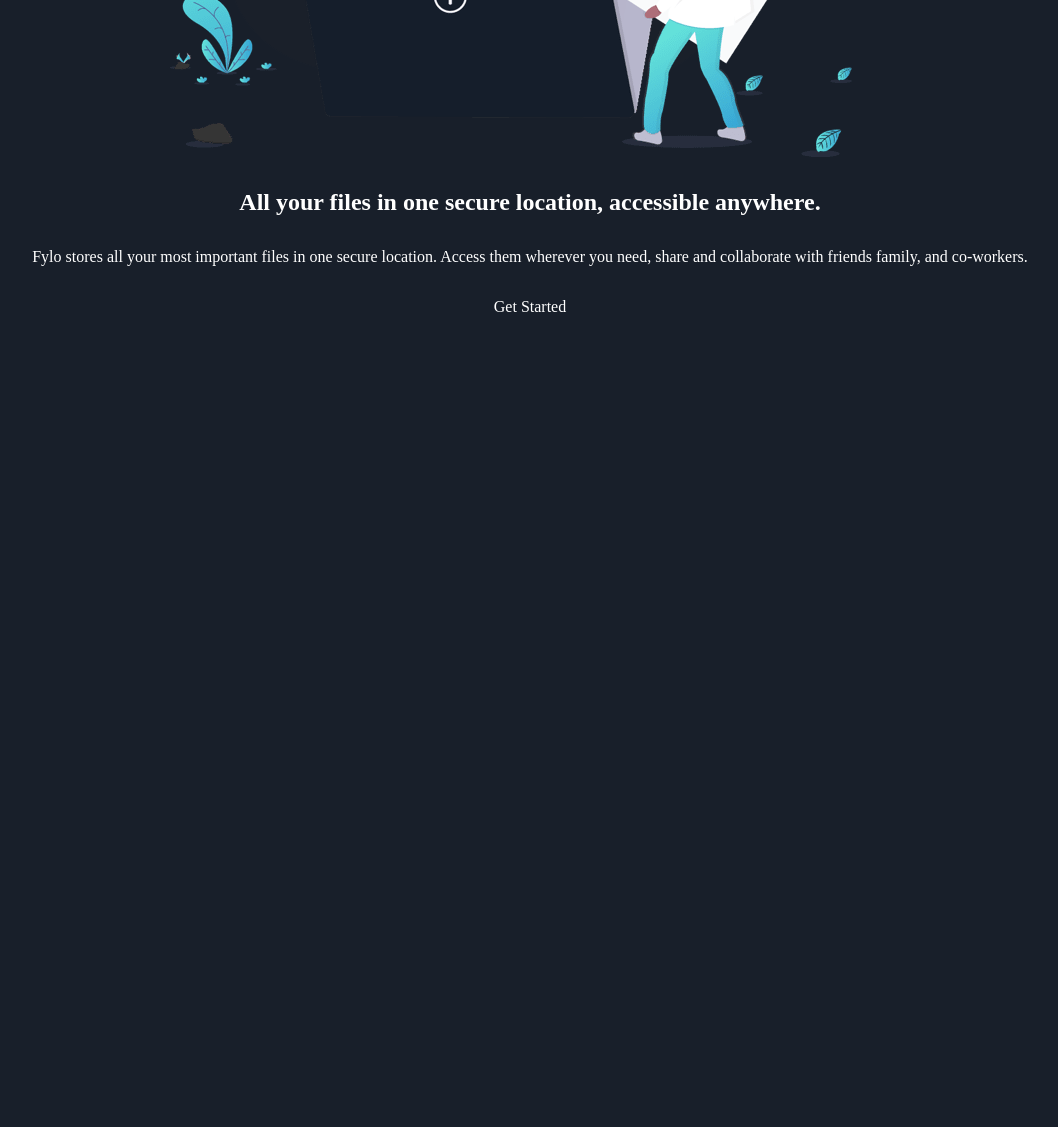
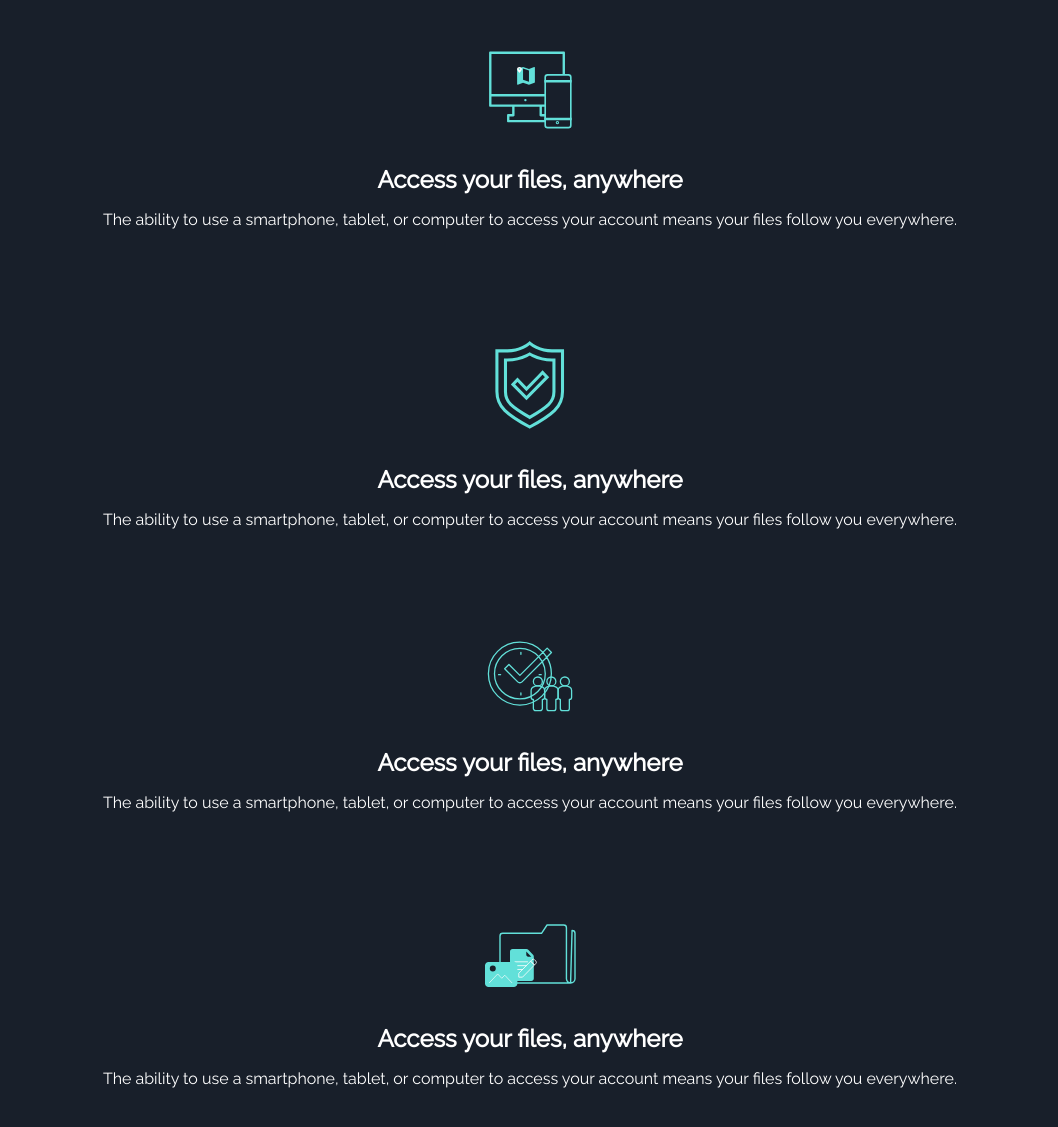
Before and after one commit to mr-z001/Fylo-dark-theme-landing-page, a plain HTML site: page index.html in a window 1280 px wide. Shown: the part 477-1604 px from the top of the page, without its empty margins (110-1168 px from the left). Before the commit the page ends 800 px from the top, so only its background shows below. Drawn offline with Linux system fonts and the light colour scheme.

Commit message:
Add files via upload

```diff
--- a/index.html
+++ b/index.html
@@ -8,6 +8,10 @@
 
   <link rel="icon" type="image/png" sizes="32x32" href="./images/favicon-32x32.png">
   <link rel="stylesheet" href="style.css">
+  <link rel="preconnect" href="https://fonts.googleapis.com">
+  <link rel="preconnect" href="https://fonts.gstatic.com" crossorigin>
+  <link href="https://fonts.googleapis.com/css2?family=Open+Sans&family=Raleway&display=swap" rel="stylesheet">
+
 
   <title>Frontend Mentor | Fylo landing page with dark theme and features grid</title>
 
@@ -54,17 +58,51 @@
   </div>
 
 
+  <div class="container">
+    <section class="feature-section flex">
+      <div class="feature">
+        <img src="./images/icon-access-anywhere.svg" alt="">
+        <h2>Access your files, anywhere</h2>
+        <p>
+          The ability to use a smartphone, tablet, or computer to access your account means your
+          files follow you everywhere.
+        </p>
+      </div>
+
+      <div class="feature">
+        <img src="./images/icon-security.svg" alt="">
+        <h2>Access your files, anywhere</h2>
+        <p>
+          The ability to use a smartphone, tablet, or computer to access your account means your
+          files follow you everywhere.
+        </p>
+      </div>
+
+      <div class="feature">
+        <img src="./images/icon-collaboration.svg" alt="">
+        <h2>Access your files, anywhere</h2>
+        <p>
+          The ability to use a smartphone, tablet, or computer to access your account means your
+          files follow you everywhere.
+        </p>
+      </div>
+
+      <div class="feature">
+        <img src="./images/icon-any-file.svg" alt="">
+        <h2>Access your files, anywhere</h2>
+        <p>
+          The ability to use a smartphone, tablet, or computer to access your account means your
+          files follow you everywhere.
+        </p>
+      </div>
+    </section>
+  </div>
+
 
   <!-- Features
   Team
   Sign In
 
-  All your files in one secure location, accessible anywhere.
-
-  Fylo stores all your most important files in one secure location. Access them wherever
-  you need, share and collaborate with friends family, and co-workers.
-
-  Get Started
 
   Access your files, anywhere
 
--- a/style.css
+++ b/style.css
@@ -1,3 +1,5 @@
+@import url('https://fonts.googleapis.com/css2?family=Open+Sans&family=Raleway&display=swap');
+
 /* Resets */
 
 * {
@@ -10,6 +12,7 @@
 body {
     background-color: hsl(218, 28%, 13%);
     color: hsl(0, 0%, 100%);
+    font-family: 'Raleway';
 }
 
 a {
@@ -49,8 +52,37 @@ a {
     text-align: center;
 }
 
+.hero-section img {
+    width: 250px;
+}
+
+/* Feature-Section */
+
+.feature-section {
+    text-align: center;
+}
+
+.feature {
+    margin-bottom: 3rem;
+}
+
+.feature img {
+    margin: 3rem 0 2rem;
+}
+
+.feature h2 {
+    margin-bottom: 1rem;
+}
+
 /* Utility Class */
 
 .container {
-    padding: 0 1.5rem;
+    padding: 0 2rem 2rem;
 }
+
+.flex {
+    display: flex;
+    flex-direction: column;
+    align-items: center;
+    gap: 1rem;
+}
```
